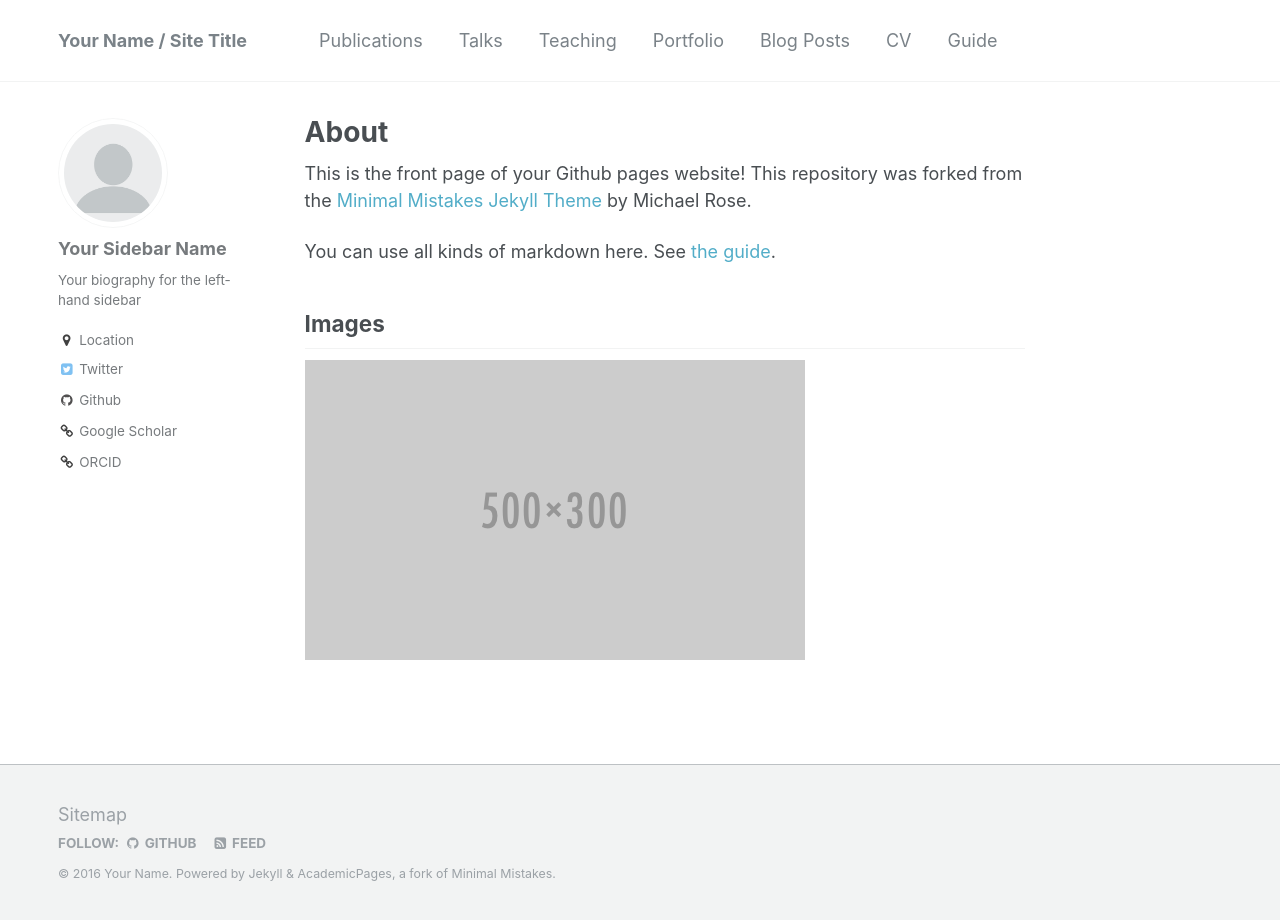
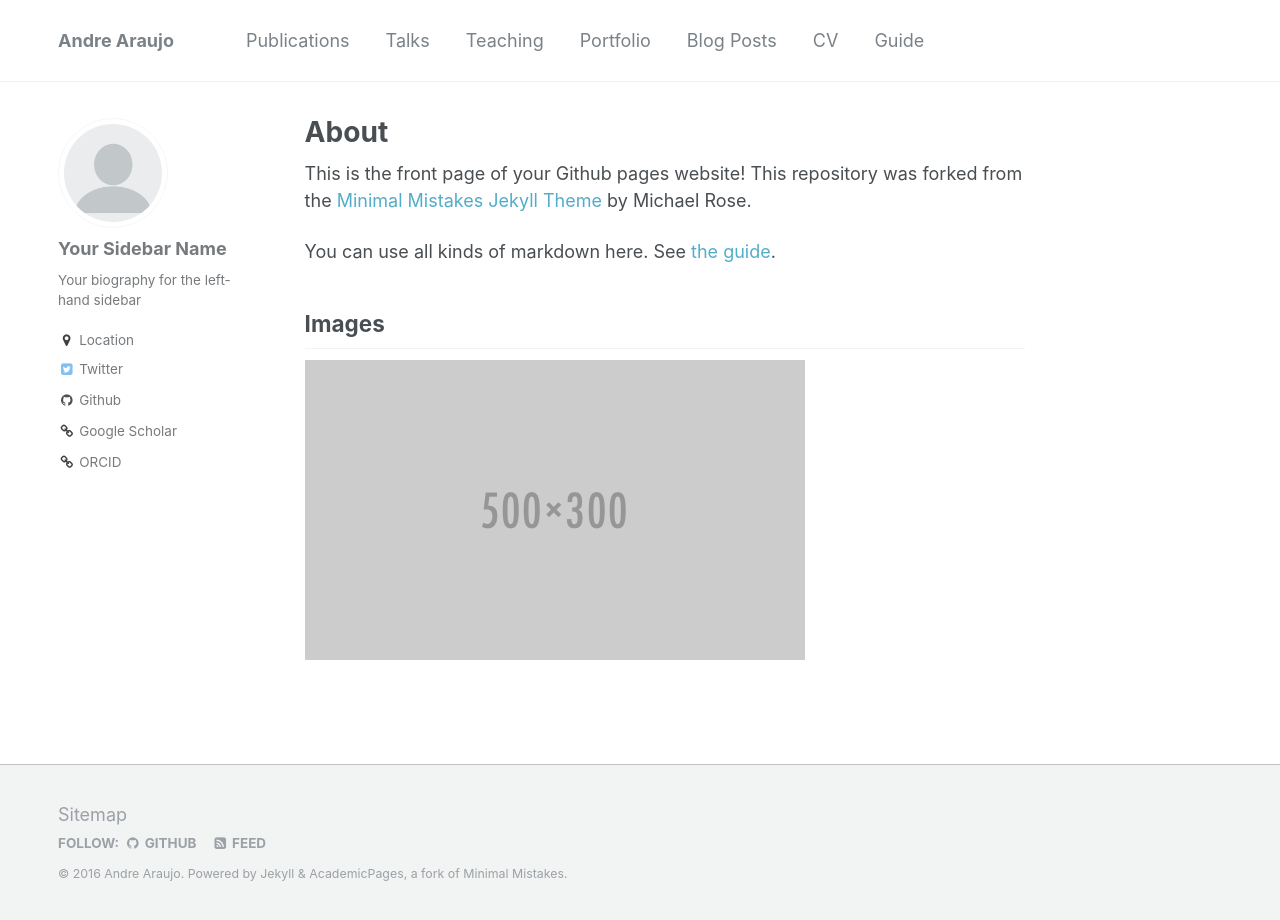
Before and after one commit to andrefaraujo/andrefaraujo.github.io, a Jekyll site: the page built from _pages/about.md, in a window 1280 px wide. Built offline with Jekyll 4.4.1, drawn with Linux system fonts in a browser that asks for light colours.

Commit message:
Small changes

```diff
--- a/_config.yml
+++ b/_config.yml
@@ -7,10 +7,10 @@
 
 # Site Settings
 locale                   : "en-US"
-title                    : "Your Name / Site Title"
+title                    : "Andre Araujo"
 title_separator          : "-"
-name                     : &name "Your Name"
-description              : &description "personal description"
+name                     : &name "Andre Araujo"
+description              : &description "Andre Araujo's personal website"
 url                      : https://academicpages.github.io # the base hostname & protocol for your site e.g. "https://mmistakes.github.io"
 baseurl                  : "" # the subpath of your site, e.g. "/blog"
 repository               : "academicpages/academicpages.github.io"
```
